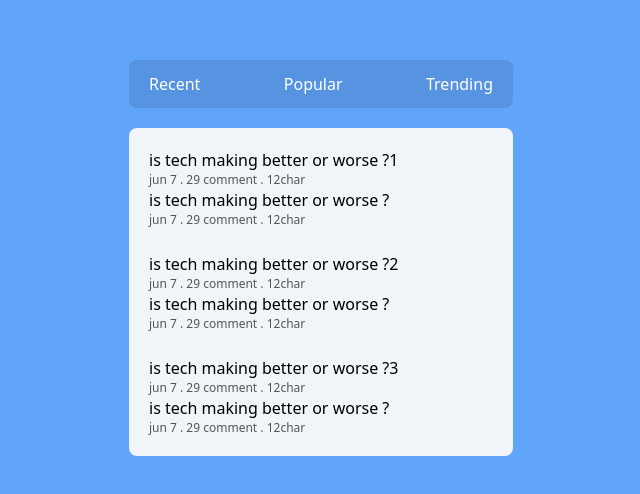
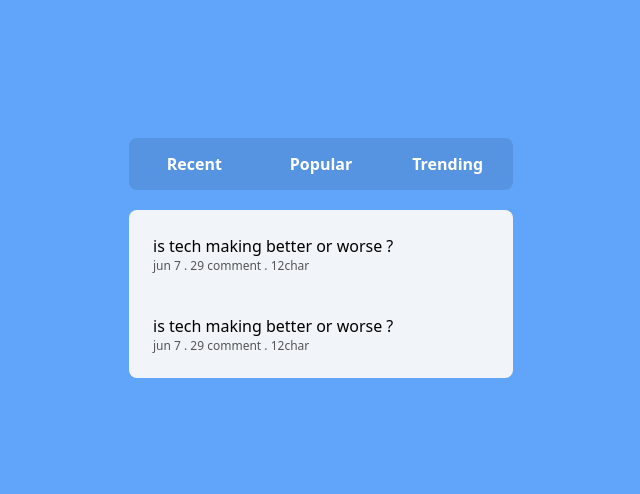
Before and after one commit to mhdix/tab-static, a website: page public/index.html in a window 1280 px wide. Shown: the part 142-636 px from the top of the page, without its empty margins (319-959 px from the left). Drawn offline with Linux system fonts and the light colour scheme.

Commit message:
create tab UI

```diff
--- a/public/index.html
+++ b/public/index.html
@@ -9,42 +9,20 @@
 <body class="bg-blue-400 h-screen flex-col space-y-4 flex justify-center items-center">
     <div class="" x-data="{tab : 'tabOne'} ">
         <!-- header -->
-        <div class="bg-opacity-10 bg-black flex justify-between w-96 py-3 p-5 rounded-lg">
-            <span @click="tab = 'tabOne'" class="text-white">Recent</span>
-            <span @click="tab = 'tabTwo'" class="text-white">Popular</span>
-            <span @click="tab = 'tabTree'" class="text-white">Trending</span>
+        <div class="bg-opacity-10 bg-black flex justify-between max-w-md p-1.5 gap-x-2 rounded-lg font-bold ">
+            <span @click="tab = 'tabOne'" class="hover:bg-blue-400 flex justify-center text-white rounded-lg cursor-pointer flex-1 p-2">Recent</span>
+            <span @click="tab = 'tabTwo'" class="hover:bg-blue-400 flex justify-center text-white rounded-lg cursor-pointer flex-1 p-2">Popular</span>
+            <span @click="tab = 'tabTree'" class="hover:bg-blue-400 flex justify-center text-white rounded-lg cursor-pointer flex-1 p-2">Trending</span>
         </div>
 
         <!-- content -->
-        <div class="rounded-lg flex flex-col bg-slate-100 p-5 mt-5 w-96 space-y-6">
-            <div x-show="tab == 'tabOne'">
-                <div>
-                    <p>is tech making better or worse ?1</p>
-                    <p class="text-xs opacity-65">jun 7 . 29 comment . 12char</p>
-                </div>
-                <div class="">
+        <div class="rounded-lg flex flex-col bg-slate-100 p-2 mt-5 w-96 ">
+            <div x-show="tab == 'tabOne'" class="space-y-2 ">
+                <div class="hover:bg-slate-200 p-4 rounded-lg cursor-pointer ">
                     <p>is tech making better or worse ?</p>
                     <p class="text-xs opacity-65">jun 7 . 29 comment . 12char</p>
                 </div>
-            </div>
-
-            <div x-show="tab == 'tabTwo'">
-                <div>
-                    <p>is tech making better or worse ?2</p>
-                    <p class="text-xs opacity-65">jun 7 . 29 comment . 12char</p>
-                </div>
-                <div class="">
-                    <p>is tech making better or worse ?</p>
-                    <p class="text-xs opacity-65">jun 7 . 29 comment . 12char</p>
-                </div>
-            </div>
-
-            <div x-show="tab == 'tabTree'">
-                <div>
-                    <p>is tech making better or worse ?3</p>
-                    <p class="text-xs opacity-65">jun 7 . 29 comment . 12char</p>
-                </div>
-                <div class="">
+                <div class="hover:bg-slate-200 p-4 rounded-lg cursor-pointer ">
                     <p>is tech making better or worse ?</p>
                     <p class="text-xs opacity-65">jun 7 . 29 comment . 12char</p>
                 </div>
```
Also changed, not shown: public/build/tailwind.css.
